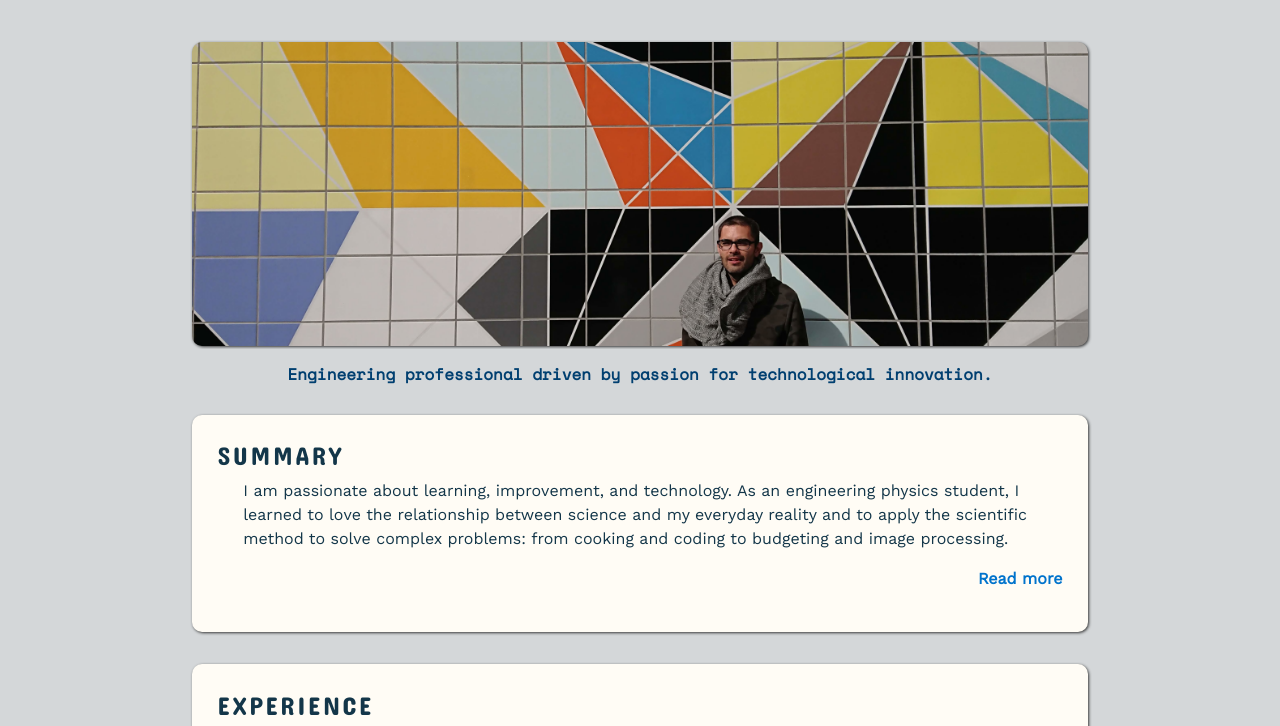
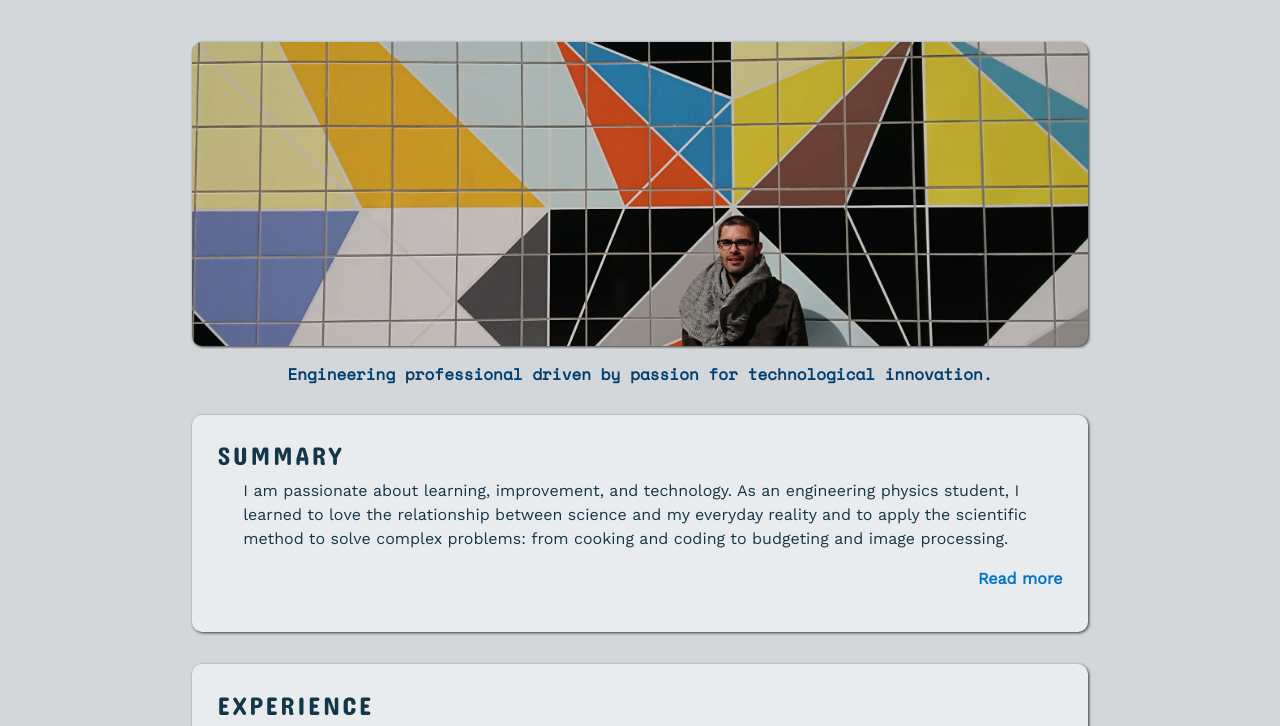
Before and after one commit to juankikushima/resume, a plain HTML site: page index.html in a window 1280 px wide. Shown: the part 58-784 px from the top of the page. Drawn offline with nearby package versions, Linux system fonts and the light colour scheme.

Commit message:
color back

```diff
--- a/css/style.css
+++ b/css/style.css
@@ -1,7 +1,6 @@
 :root {
 
-  /*--color1: #E9ECEE;*/
-  --color1: #fffcf5;
+  --color1: #E9ECEE;
   --color2: #133649;
   --color3: #0073CC;
   --color4: #003F70;
```
